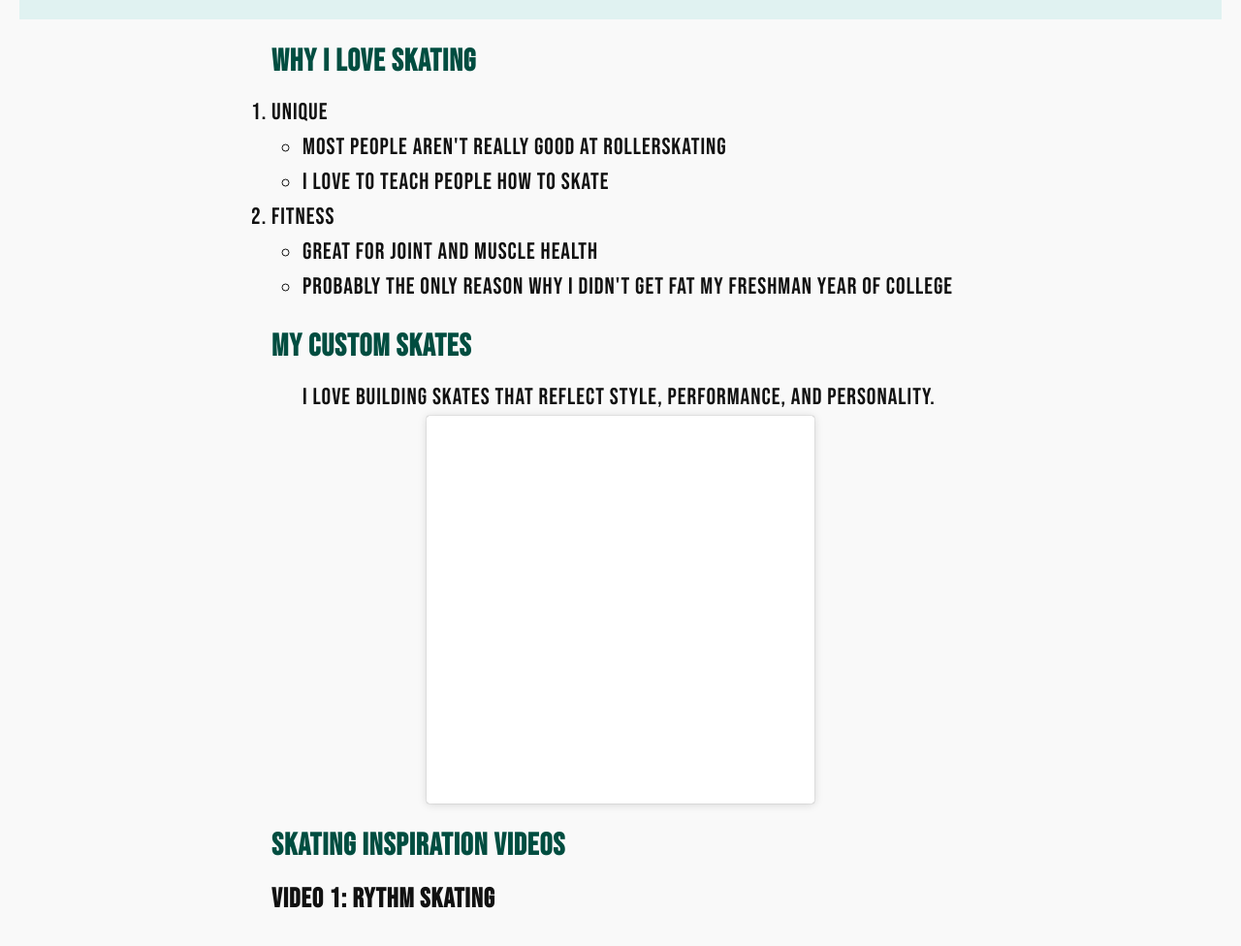
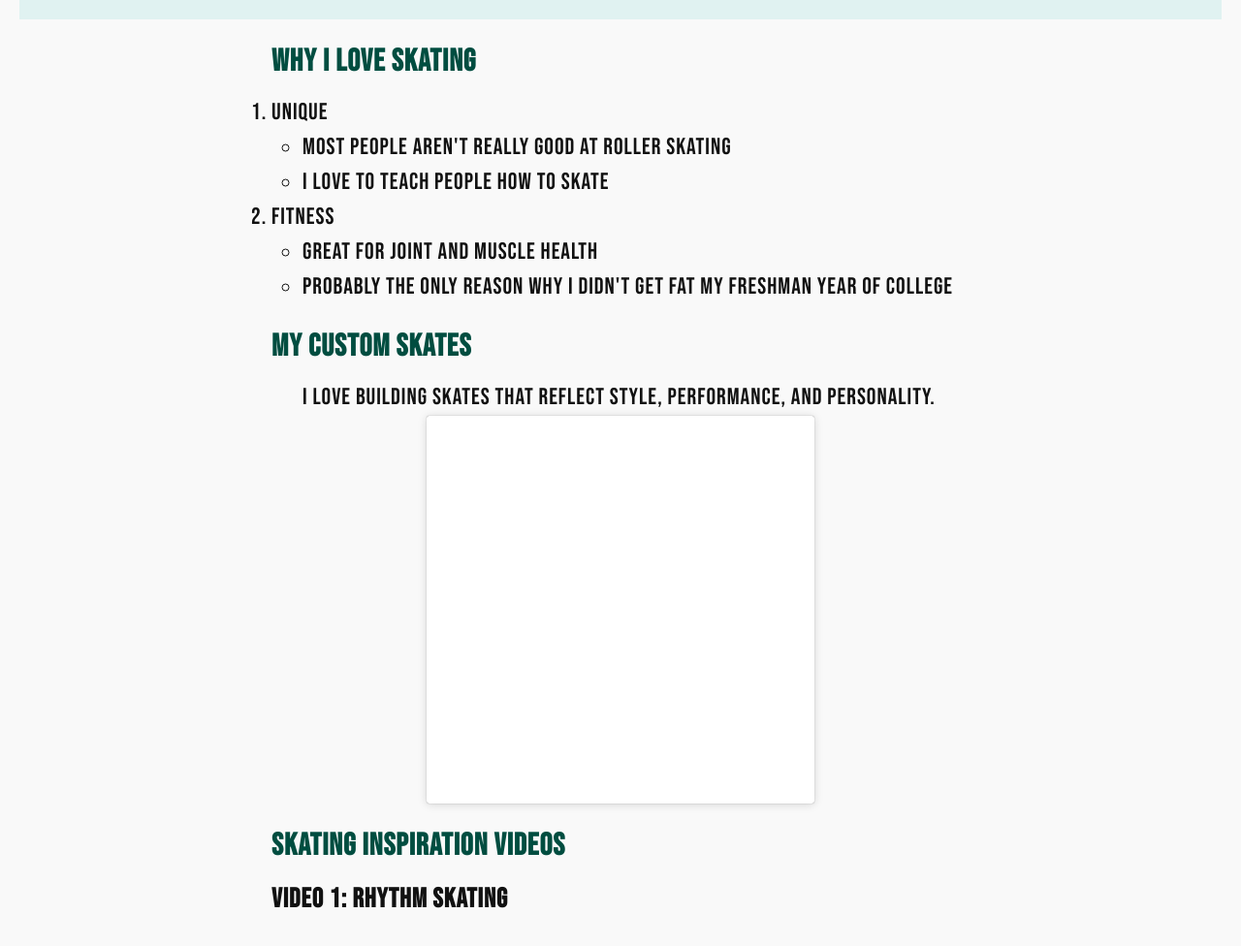
Before and after one commit to ethoswilie/Ethan_James_Wilie-IS_201-Web_Dev_Project, a plain HTML site: page scratch.html in a window 1280 px wide. Shown: the part 260-1236 px from the top of the page at 97% size. Drawn offline with Linux system fonts and the light colour scheme; grey boxes are pictures that could not be loaded; a script that the page names is missing.

Commit message:
spelling changes

```diff
--- a/scratch.html
+++ b/scratch.html
@@ -27,7 +27,7 @@
     <ol>
       <li>Unique
         <ul>
-          <li>Most people aren't really good at rollerskating</li>
+          <li>Most people aren't really good at roller skating</li>
           <li>I love to teach people how to skate</li>
         </ul>
       </li>
@@ -56,7 +56,7 @@
     <h2>Skating Inspiration Videos</h2>
 
     <div class="video-block">
-      <h3>Video 1: Rythm Skating</h3>
+      <h3>Video 1: Rhythm Skating</h3>
       <iframe width="560" height="315"
         src="https://www.youtube.com/embed/e9hm-RmVrQM"
         frameborder="0" allowfullscreen>
```
